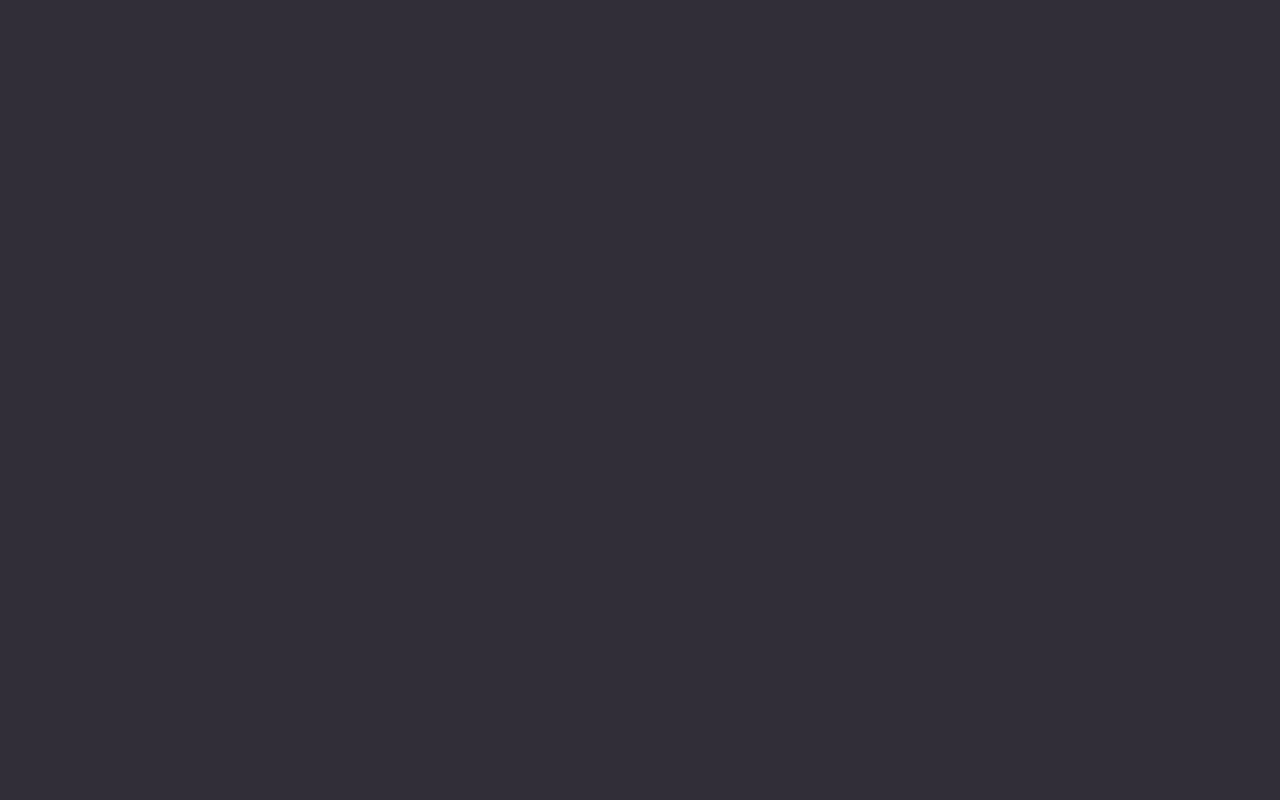
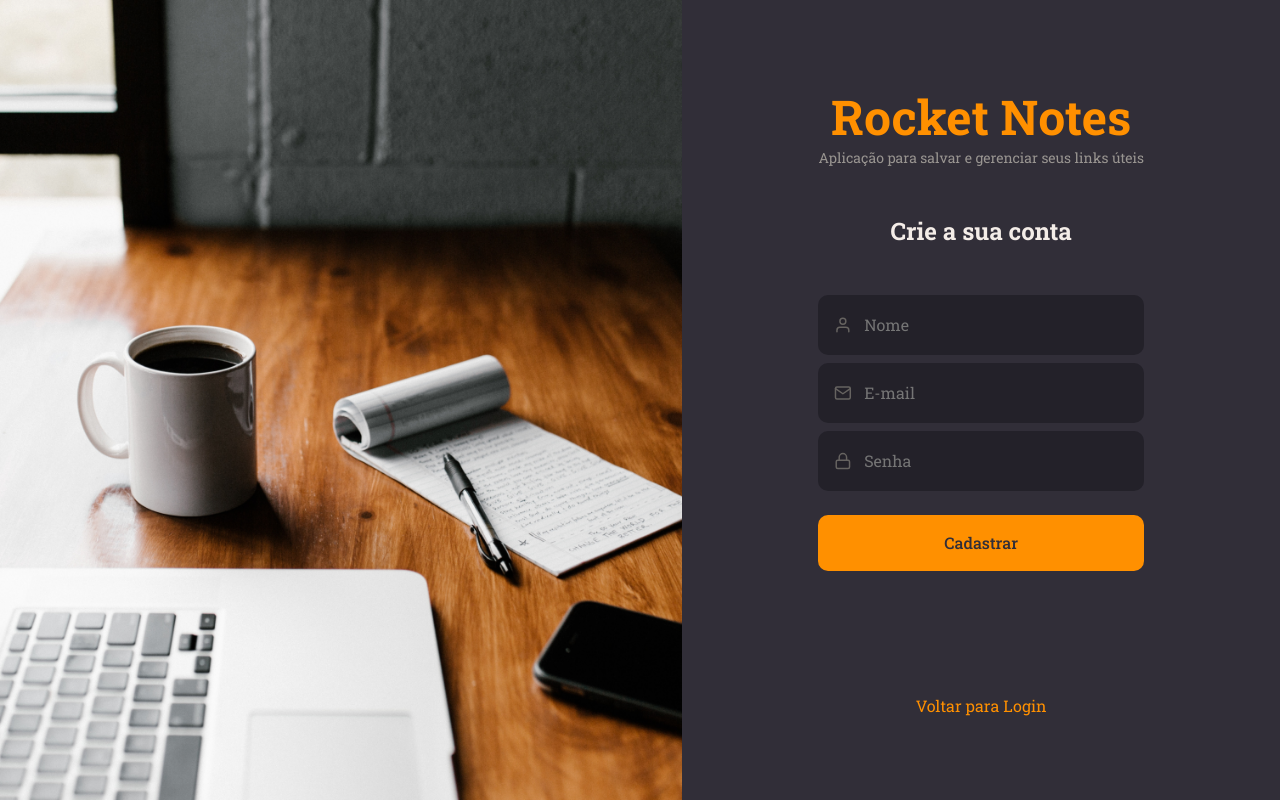
Before and after one commit to FelipeS45/RocketNotes-frontend, a React (Vite) app: page /register in a window 1280 px wide. Before the commit this address had no page. Built offline with nearby package versions, Linux system fonts and the light colour scheme.

Commit message:
RocketNotes project navigation initiated

```diff
--- a/package.json
+++ b/package.json
@@ -10,6 +10,7 @@
     "preview": "vite preview"
   },
   "dependencies": {
+    "axios": "^1.7.7",
     "react": "^18.3.1",
     "react-dom": "^18.3.1",
     "react-icons": "^5.3.0",
--- a/src/pages/signUp/index.jsx
+++ b/src/pages/signUp/index.jsx
@@ -1,5 +1,8 @@
+import { useState } from "react";
 import { Container, Form, Background } from "./styles";
-import { Link } from "react-router-dom";
+import { Link, useNavigate } from "react-router-dom";
+
+import {api} from "../../services/api"
 
 import {Input} from "../../components/input";
 import {Button} from "../../components/button";
@@ -7,6 +10,31 @@
 import {FiMail, FiLock, FiUser} from "react-icons/fi";
 
 export function SignUp(){
+
+  const [name, setName] = useState("")
+  const [email, setEmail] = useState("")
+  const [password, setPassword] = useState("")
+
+  const navigate = useNavigate()
+
+  function handleSignUp(){
+    if(!name || !email || !password){
+      return alert("Preencha todos os campos")
+    }
+
+    api.post("/users", {name, email, password})
+    .then(() => {
+      alert("Usuário cadastrado com sucesso!")
+      navigate("/")
+    })
+    .catch(error => {
+      if(error.response){
+        alert(error.response.data.message)
+      } else{
+        alert("Não foi possível realizar o cadastro")
+      }
+    })
+  }
 
   return(
     <Container>
@@ -24,21 +52,24 @@
           placeholder = "Nome"
           type = "text"
           icon = {FiUser}
+          onChange = {event => setName(event.target.value)}
         />
 
         <Input
           placeholder = "E-mail"
           type = "text"
           icon = {FiMail}
+          onChange = {event => setEmail(event.target.value)}
         />
 
         <Input
           placeholder = "Senha"
           type = "password"
           icon = {FiLock}
+          onChange = {event => setPassword(event.target.value)}
         />
 
-        <Button title = "Cadastrar"/>
+        <Button title = "Cadastrar" onClick = {handleSignUp}/>
 
         <Link to = "/" >Voltar para Login</Link>
 
--- a/src/routes/index.jsx
+++ b/src/routes/index.jsx
@@ -8,7 +8,7 @@
   return(
     <BrowserRouter>
 
-      <AppRoutes/>
+      <AuthRoutes/>
 
     </BrowserRouter>
   )
--- /dev/null
+++ b/src/services/api.js
@@ -0,0 +1,5 @@
+import axios from "axios";
+
+export const api = axios.create({
+  baseURL: "http://localhost:3333"
+})
```
Also changed, not shown: 2 other files (tests, documents, lock files or other folders).
